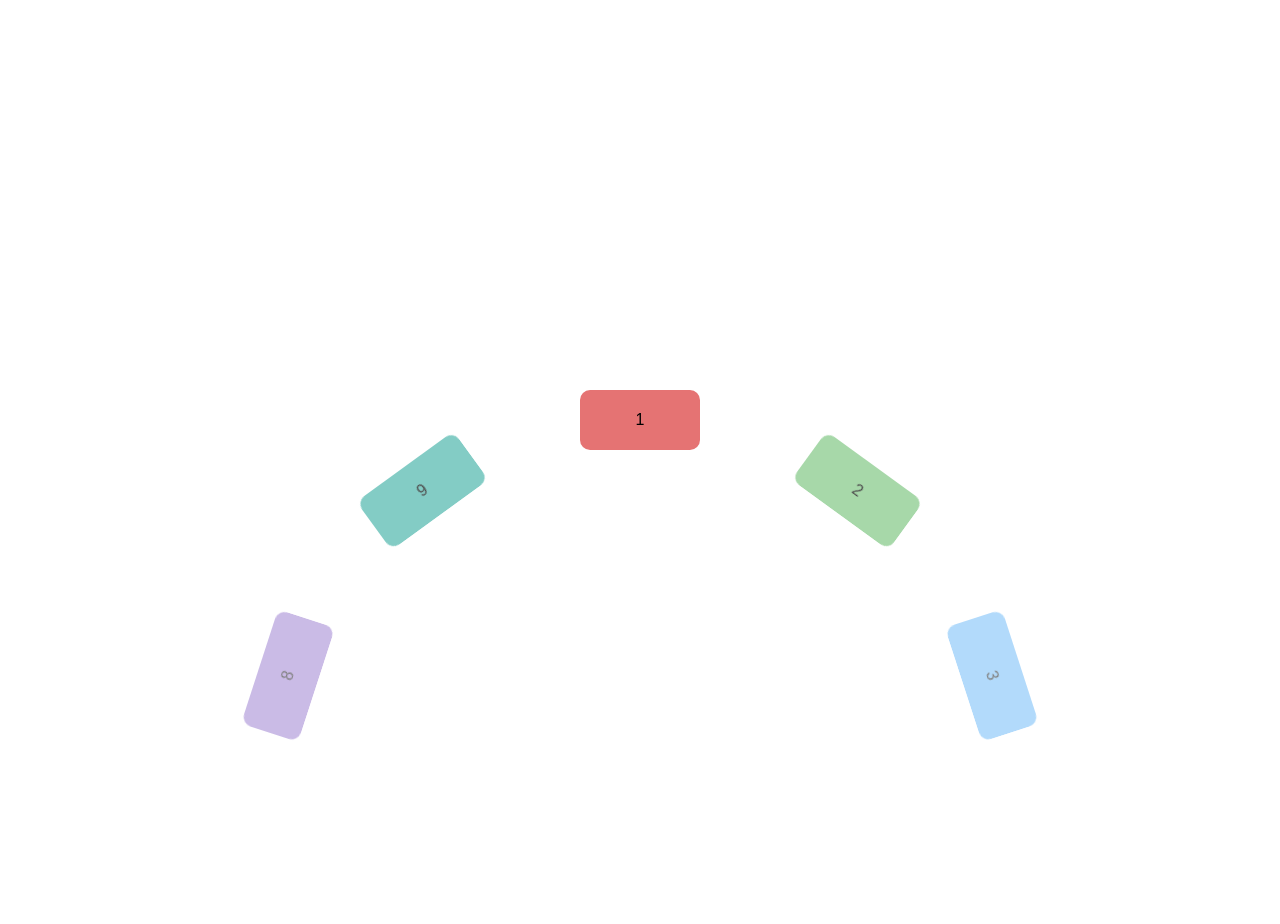
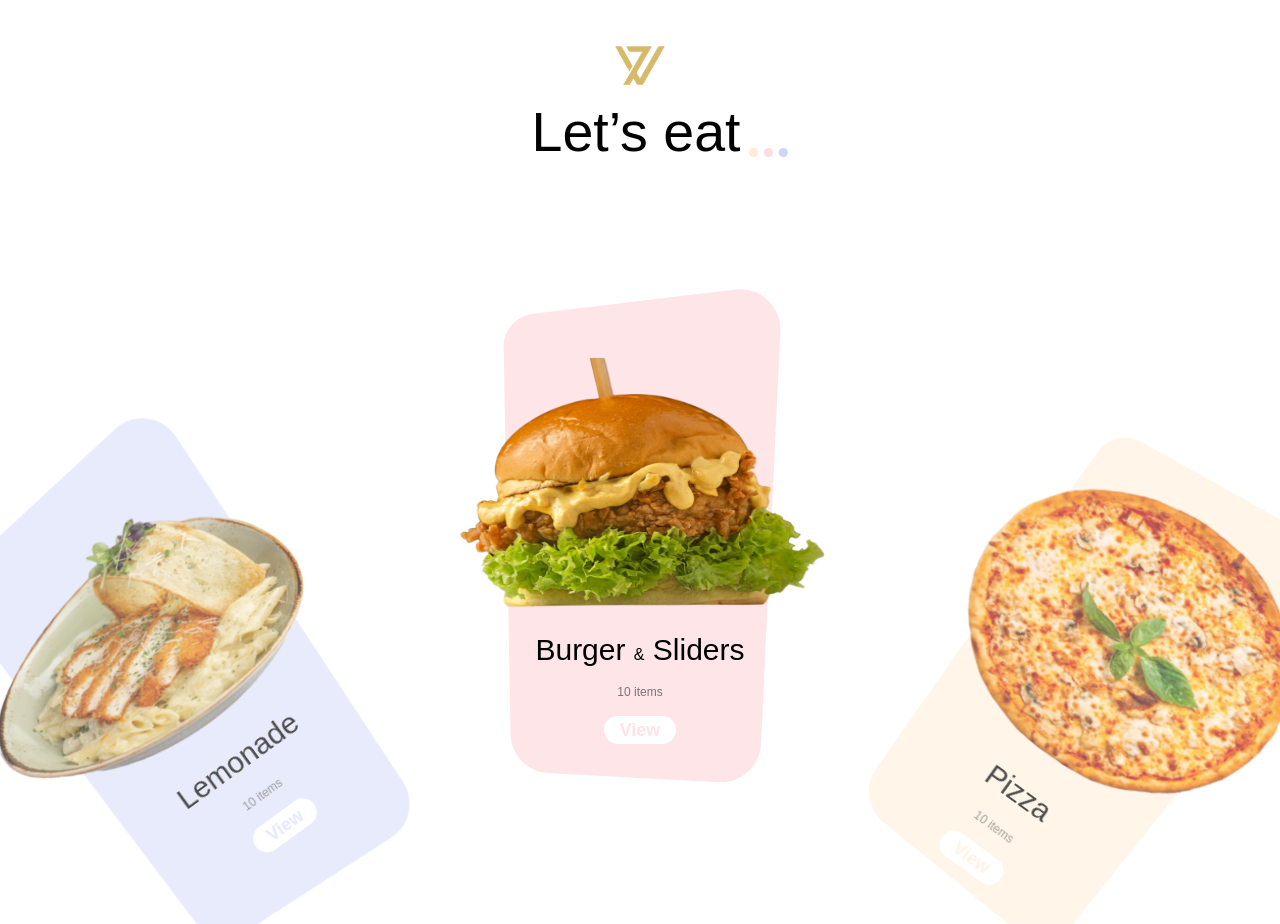
Before and after one commit to banarjeejosh/restaurants, a Next.js app: page /motionpath in a window 1280 px wide. Before the commit the page ends 800 px from the top, so only its background shows below. Built offline with nearby package versions, Linux system fonts and the light colour scheme; a web font is replaced by a local one.

Commit message:
spinner working

```diff
--- a/app/component/HalfCircleCarousel copy.tsx
+++ /dev/null
@@ -1,40 +0,0 @@
-import React, { useState } from "react";
-import styles from "./HalfCircleCarousel.module.css";
-
-const items = ["1", "2", "3", "4", "5", "6", "7", "8", "9"];
-
-function HalfCircleCarousel() {
-  const [centerIndex, setCenterIndex] = useState(2);
-
-  const handleClick = (index) => {
-    setCenterIndex(index);
-  };
-
-  const getVisibleItems = () => {
-    const visibleItems = [];
-    for (let i = -2; i <= 2; i++) {
-      const currentIndex = (centerIndex + i + items.length) % items.length;
-      visibleItems.push(items[currentIndex]);
-    }
-    return visibleItems;
-  };
-
-  return (
-    <div className={styles.carouselContainer}>
-      {getVisibleItems().map((item, index) => (
-        <div
-          key={item}
-          className={styles.carouselItem}
-          style={{ transform: `rotate(${(index - 2) * 36}deg)` }}
-          onClick={() =>
-            handleClick((centerIndex + index - 2 + items.length) % items.length)
-          }
-        >
-          {item}
-        </div>
-      ))}
-    </div>
-  );
-}
-
-export default HalfCircleCarousel;
--- a/app/component/HalfCircleCarousel.module.css
+++ b/app/component/HalfCircleCarousel.module.css
@@ -1,29 +1,39 @@
 /* styles/HalfCircleCarousel.module.css */
 
 .carouselContainer {
-  width: 600px;
-  height: 300px;
+  width: 100%;
+  /* height: 200px; */
+  /* margin-bottom: 20px; */
   position: relative;
-  margin: 100px auto 0;
   perspective: 1200px;
   transform-style: preserve-3d;
+  /* background-color: aqua; */
 }
 
 .carouselItem {
   position: absolute;
-  bottom: 0;
-  left: 50%;
-  width: 120px;
+  margin: 0 auto;
+  bottom: 200px;
+
+  width: 600px;
   height: 60px;
-  margin-left: -60px;
   border-radius: 10px;
   display: flex;
   align-items: center;
   justify-content: center;
   cursor: pointer;
-  transform-origin: center 250px;
+  transform-origin: center 650px;
   transition: transform 0.7s cubic-bezier(0.4, 0, 0.2, 1),
     opacity 0.7s cubic-bezier(0.4, 0, 0.2, 1);
+}
+
+@media (max-width: 768px) {
+  .carouselItem {
+    /* bottom: 200px; */
+    width: 250px;
+    height: 50px;
+    transform-origin: center 450px;
+  }
 }
 .carouselItem:nth-child(1) {
   opacity: 1;
--- a/app/component/HalfCircleCarousel.tsx
+++ b/app/component/HalfCircleCarousel.tsx
@@ -2,8 +2,72 @@
 import React, { useRef, useState } from "react";
 import styles from "./HalfCircleCarousel.module.css";
 import { useSwipeable } from "react-swipeable";
+import Background from "./Background";
+import Image from "next/image";
+import Link from "next/link";
+import MenuItem from "./MenuItem";
 
-const items = [
+interface MenuItem {
+  id: string;
+  name: string;
+  image: string;
+  link: string;
+  itemsCount: number;
+  color: string;
+}
+// restruant menu items
+const items: MenuItem[] = [
+  {
+    id: "1",
+    name: `Burger <span class="text-base">&</span> Sliders`,
+    image: "/burger.png",
+    link: "/burger",
+    itemsCount: 10,
+    color: "#FDE3E6",
+  },
+  {
+    id: "2",
+    name: "Pizza",
+    image: "/pizza.png",
+    link: "/pizza",
+    itemsCount: 10,
+    color: "#FEEFDA",
+  },
+  {
+    id: "3",
+    name: "Ice Cream",
+    image: "/cake.png",
+    link: "/ice-cream",
+    itemsCount: 10,
+    color: "#DADFF9",
+  },
+  {
+    id: "4",
+    name: "Drinks",
+    image: "/nacho.png",
+    link: "/drinks",
+    itemsCount: 3,
+    color: "#FDE3E6",
+  },
+  {
+    id: "5",
+    name: "Coffee",
+    image: "/panipuri.png",
+    link: "/drinks",
+    itemsCount: 5,
+    color: "#FEEFDA",
+  },
+  {
+    id: "6",
+    name: "Lemonade",
+    image: "/fish.png",
+    link: "/drinks",
+    itemsCount: 10,
+    color: "#DADFF9",
+  },
+];
+
+const itemse = [
   { id: "1", color: "#E57373" },
   { id: "2", color: "#81C784" },
   { id: "3", color: "#64B5F6" },
@@ -24,11 +88,11 @@ function HalfCircleCarousel() {
   const handlers = useSwipeable({
     onSwipedLeft: () => handleSwipe("left"),
     onSwipedRight: () => handleSwipe("right"),
-    preventDefaultTouchmoveEvent: true,
+    //preventDefaultTouchmoveEvent: true,
     trackMouse: true,
   });
 
-  const handleSwipe = (direction) => {
+  const handleSwipe = (direction: any) => {
     if (direction === "left") {
       setCenterIndex((prevIndex) => (prevIndex + 1) % items.length);
     } else if (direction === "right") {
@@ -38,7 +102,7 @@ function HalfCircleCarousel() {
     }
   };
 
-  const handleClick = (index) => {
+  const handleClick = (index: any) => {
     // Determine the shortest path (clockwise or counter-clockwise) to make the clicked item the center.
     const diffClockwise = (index - centerIndex + items.length) % items.length;
     const diffCounterClockwise = items.length - diffClockwise;
@@ -50,11 +114,11 @@ function HalfCircleCarousel() {
     }
   };
 
-  const handlePointerDown = (event) => {
+  const handlePointerDown = (event: any) => {
     initialX.current = event.clientX;
   };
 
-  const handlePointerMove = (event) => {
+  const handlePointerMove = (event: any) => {
     if (!initialX.current) return;
     const deltaX = initialX.current - event.clientX;
     if (deltaX > 50) {
@@ -80,11 +144,14 @@ function HalfCircleCarousel() {
   };
   return (
     <div
-      className={styles.carouselContainer}
+      className={`${styles.carouselContainer} flex justify-center align-middle items-center`}
       onPointerDown={handlePointerDown}
       onPointerMove={handlePointerMove}
       onPointerUp={handlePointerUp}
       {...handlers}
+    >
+
+      <div className="  flex justify-center items-center align-middle "
       >
         {getVisibleItems().map((item, index) => (
           <div
@@ -92,7 +159,7 @@ function HalfCircleCarousel() {
             className={styles.carouselItem}
             style={{
               transform: `rotate(${(index - 2) * 36}deg) translateY(-150px)`,
-            backgroundColor: item.color,
+              backgroundColor: "transparent",
               opacity: index === 2 ? 1 : index === 1 || index === 3 ? 0.7 : 0.5,
               zIndex: index === 2 ? 3 : index === 1 || index === 3 ? 2 : 1,
             }}
@@ -100,9 +167,11 @@ function HalfCircleCarousel() {
               handleClick((centerIndex + index - 2 + items.length) % items.length)
             }
           >
-          {item.id}
+            <MenuItem item={item} />
           </div>
         ))}
+
+      </div>
     </div>
   );
 }
--- a/app/motionpath/page.tsx
+++ b/app/motionpath/page.tsx
@@ -90,6 +90,7 @@
 // pages/index.tsx
 import React from "react";
 import HalfCircleCarousel from "../component/HalfCircleCarousel";
+import Image from "next/image";
 
 const HomePage: React.FC = () => {
   // The items you want to display in the carousel
@@ -104,9 +105,38 @@ const HomePage: React.FC = () => {
   ];
 
   return (
-    <div className="mt-[300px]">
+    <div className="relative flex flex-col justify-between align-middle items-center min-h-screen">
+      <div className="flex flex-col justify-center align-middle items-center mt-10">
+        <Image
+          src="/logo.png"
+          width={50}
+          height={50}
+          alt="logo"
+        />
+        <div className=" flex flex-row align-text-bottom items-end">
+          <h1 className="text-[36.931px] sm:text-[55.542px] pl-10">Let&rsquo;s  eat</h1>
+          <div className="flex mb-4 pl-2 gap-1">
+            <svg xmlns="http://www.w3.org/2000/svg" width="11" height="11" viewBox="0 0 11 11" fill="none">
+              <circle cx="5.58957" cy="5.5787" r="4.62851" fill="#FFEDD2" />
+            </svg><svg xmlns="http://www.w3.org/2000/svg" width="11" height="11" viewBox="0 0 11 11" fill="none">
+              <circle cx="5.44925" cy="5.5787" r="4.62851" fill="#FDDDE2" />
+            </svg><svg xmlns="http://www.w3.org/2000/svg" width="10" height="11" viewBox="0 0 10 11" fill="none">
+              <circle cx="5.30929" cy="5.5787" r="4.62851" fill="#CFD5F9" />
+            </svg>
+          </div>
+        </div>
+
+      </div>
+
       {/* Other components */}
-      <HalfCircleCarousel items={items} />
+      {/* height: 800px;
+    display: flex;
+    justify-content: end;
+    align-items: end;
+} */}
+      <div className="  w-full overflow-hidden h-[600px] md:h-[750px] flex justify-end align-baseline items-end ">
+        <HalfCircleCarousel />
+      </div>
       {/* Other components */}
     </div>
   );
```
Also changed, not shown: app/component/MenuItem.tsx (+4 -9 lines), public/logo.png (added). Lines whose indentation alone changed are shown as unchanged.
